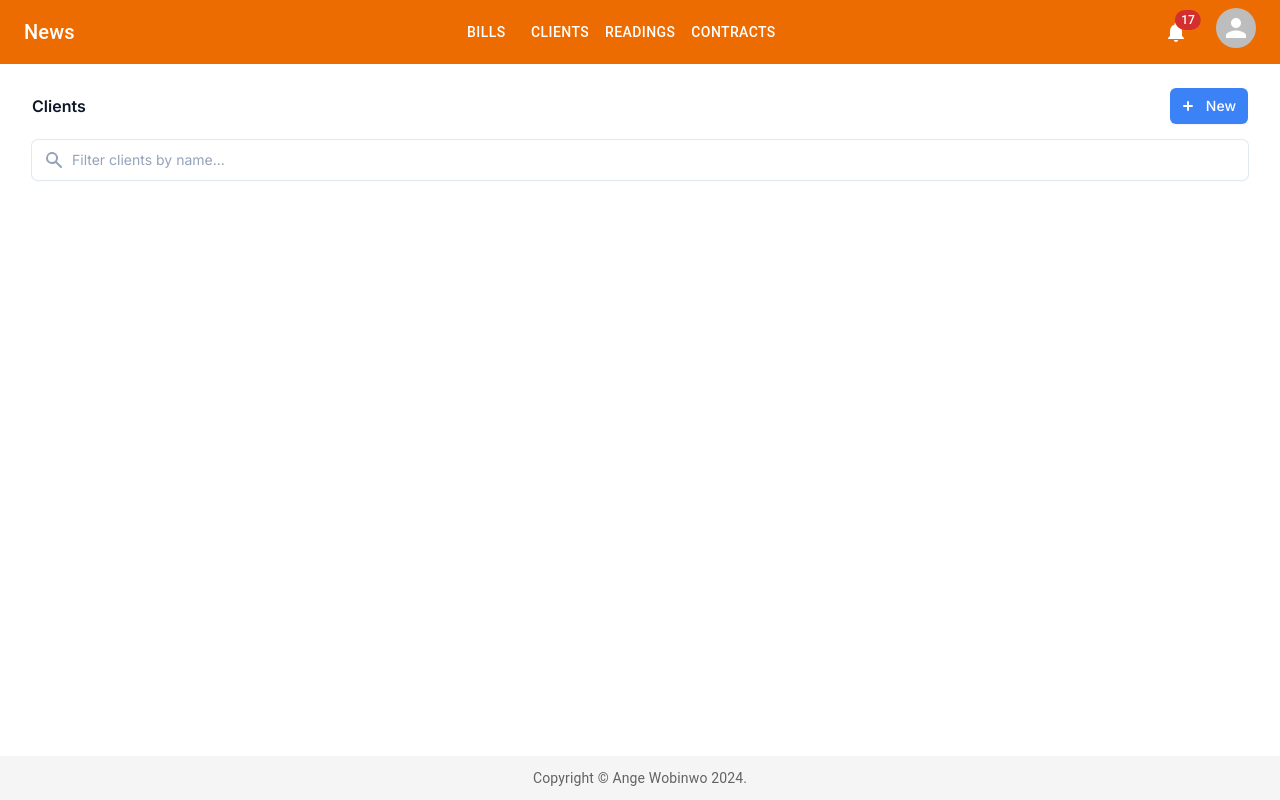
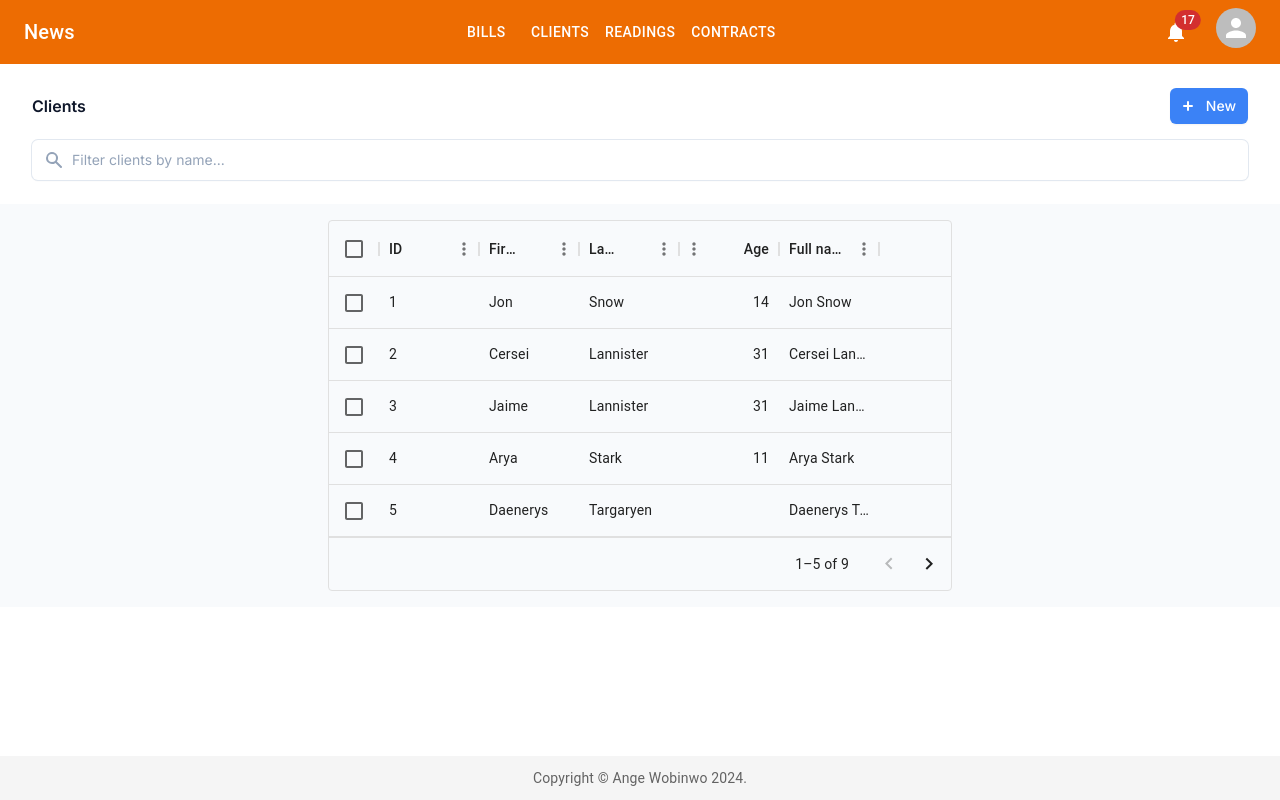
Before and after one commit to Wobins/ibis, a Next.js app: page /clients in a window 1280 px wide. Built offline with nearby package versions, Linux system fonts and the light colour scheme.

Commit message:
Added DataGrid MUI component for clients list

```diff
--- a/package.json
+++ b/package.json
@@ -13,6 +13,7 @@
     "@emotion/styled": "^11.11.0",
     "@mui/icons-material": "^5.15.4",
     "@mui/material": "^5.15.2",
+    "@mui/x-data-grid": "^6.19.3",
     "next": "14.0.4",
     "react": "^18",
     "react-dom": "^18"
--- a/src/app/clients/page.tsx
+++ b/src/app/clients/page.tsx
@@ -1,5 +1,55 @@
+'use client'
+
+import Image from "next/image";
+import { DataGrid, GridColDef, GridValueGetterParams } from '@mui/x-data-grid';
+
+const columns: GridColDef[] = [
+    { field: 'id', headerName: 'ID', width: 100 },
+    {
+      field: 'firstName',
+      headerName: 'First name',
+      width: 100,
+      editable: true,
+    },
+    {
+      field: 'lastName',
+      headerName: 'Last name',
+      width: 100,
+      editable: true,
+    },
+    {
+      field: 'age',
+      headerName: 'Age',
+      type: 'number',
+      width: 100,
+      editable: true,
+    },
+    {
+      field: 'fullName',
+      headerName: 'Full name',
+      description: 'This column has a value getter and is not sortable.',
+      sortable: false,
+      width: 100,
+      valueGetter: (params: GridValueGetterParams) =>
+        `${params.row.firstName || ''} ${params.row.lastName || ''}`,
+    },
+  ];
+
+  const rows = [
+    { id: 1, lastName: 'Snow', firstName: 'Jon', age: 14 },
+    { id: 2, lastName: 'Lannister', firstName: 'Cersei', age: 31 },
+    { id: 3, lastName: 'Lannister', firstName: 'Jaime', age: 31 },
+    { id: 4, lastName: 'Stark', firstName: 'Arya', age: 11 },
+    { id: 5, lastName: 'Targaryen', firstName: 'Daenerys', age: null },
+    { id: 6, lastName: 'Melisandre', firstName: null, age: 150 },
+    { id: 7, lastName: 'Clifford', firstName: 'Ferrara', age: 44 },
+    { id: 8, lastName: 'Frances', firstName: 'Rossini', age: 36 },
+    { id: 9, lastName: 'Roxie', firstName: 'Harvey', age: 65 },
+  ];
+
 const Clients = () => {
     return (
+        <>
             <section>
                 <header className="bg-white space-y-4 p-4 sm:px-8 sm:py-6 lg:p-4 xl:px-8 xl:py-6">
                     <div className="flex items-center justify-between">
@@ -19,6 +69,27 @@ const Clients = () => {
                     </form>
                 </header>
             </section>
+            <section>
+                <div className="bg-slate-50 p-4 grid grid-cols-12 gap-0">
+                    <div className="col-start-4 col-span-6">
+                        <DataGrid
+                            rows={rows}
+                            columns={columns}
+                            initialState={{
+                                pagination: {
+                                    paginationModel: {
+                                        pageSize: 5,
+                                    },
+                                },
+                            }}
+                            pageSizeOptions={[5]}
+                            checkboxSelection
+                            disableRowSelectionOnClick
+                        />
+                    </div>
+                </div>
+            </section>
+        </>
     );
 }
 
```
Also changed, not shown: 1 other file (tests, documents, lock files or other folders). Lines whose indentation alone changed are shown as unchanged.
